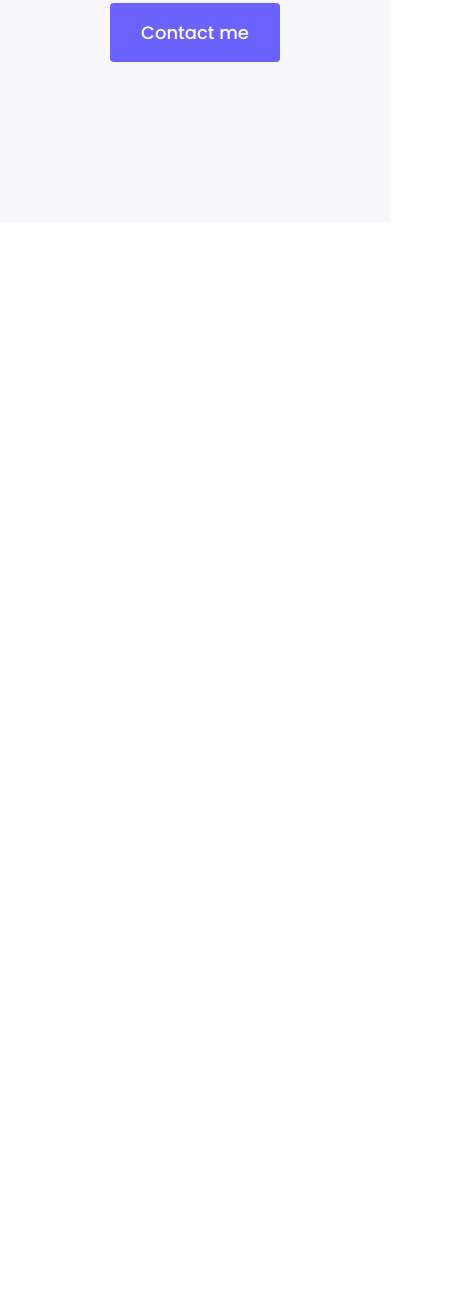
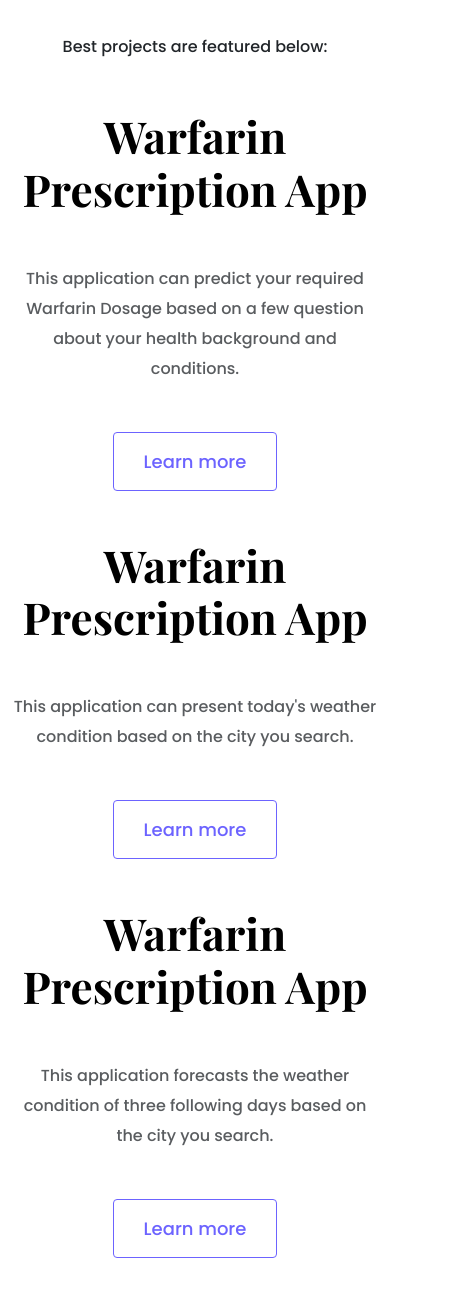
Before and after one commit to AtousaN/Responsive, a plain HTML site: page index.html in a window 390 px wide. Shown: the part 593-1890 px from the top of the page, 460 px wide, since content can reach past the window. Before the commit the page ends 844 px from the top, so only its background shows below. Drawn offline with nearby package versions, Linux system fonts and the light colour scheme.

Commit message:
Integrated homepage content design

```diff
--- a/index.html
+++ b/index.html
@@ -33,7 +33,61 @@
       <p>✋ Hello, I am</p>
       <h1>Atousa Nasertork</h1>
       <h2 class="mb-5">Front-end developer based in Iran</h2>
-      <a href="#" class="btn btn-branding">Contact me</a>
+      <div>
+        <a href="#" class="btn btn-branding">Contact me</a>
+      </div>
+    </div>
+    <p class="text-center m-5">Best projects are featured below:</p>
+    <div class="container">
+      <div class="row mb-5">
+        <div class="col d-none d-lg-block">
+          <img
+            src="images/warfarin-prescription.JPG"
+            class="img-fluid"
+            alt=""
+          />
+        </div>
+        <div class="col">
+          <div class="project-description">
+            <h2 class="mb-5">Warfarin Prescription App</h2>
+            <p class="mb-5 text-muted">
+              This application can predict your required Warfarin Dosage based
+              on a few question about your health background and conditions.
+            </p>
+            <a href="" class="btn btn-branding-outline"> Learn more </a>
+          </div>
+        </div>
+      </div>
+      <div class="row mb-5">
+        <div class="col">
+          <div class="project-description">
+            <h2 class="mb-5">Warfarin Prescription App</h2>
+            <p class="mb-5 text-muted">
+              This application can present today's weather condition based on
+              the city you search.
+            </p>
+            <a href="" class="btn btn-branding-outline"> Learn more </a>
+          </div>
+        </div>
+        <div class="col d-none d-lg-block">
+          <img src="images/weather-app.JPG" class="img-fluid" alt="" />
+        </div>
+      </div>
+      <div class="row mb-5">
+        <div class="col d-none d-lg-block">
+          <img src="images/weather-forecast.jpg" class="img-fluid" alt="" />
+        </div>
+        <div class="col">
+          <div class="project-description">
+            <h2 class="mb-5">Warfarin Prescription App</h2>
+            <p class="mb-5 text-muted">
+              This application forecasts the weather condition of three
+              following days based on the city you search.
+            </p>
+            <a href="" class="btn btn-branding-outline"> Learn more </a>
+          </div>
+        </div>
+      </div>
     </div>
   </body>
 </html>
--- a/styles/portfolio.css
+++ b/styles/portfolio.css
@@ -19,8 +19,14 @@ h1 {
     font-size: 96px;
 }
 
+h2 {
+    font-size: 64px;
+}
+
 p {
     font-weight: normal;
+    font-size: 16px;
+    line-height: 30px;
 }
 
 .hero {
@@ -51,3 +57,33 @@ p {
     line-height: 27px;
     padding: 15px 30px;
 }
+
+.btn-branding-outline {
+    color: var(--branding-color);
+    border: 1px solid var(--branding-color);
+    border-radius: 4px;
+    font-size: 18px;
+    line-height: 27px;
+    padding: 15px 30px;
+}
+
+.project-description {
+    padding: 120px 60px;
+}
+
+@media (max-width: 900px) {
+    h1 {
+        font-size: 44px;
+        line-height: 2;
+    }
+    h2 {
+        font-size: 44px;
+    }
+    .hero {
+        padding: 80px 20px;
+    }
+    .project-description {
+        padding: 0;
+        text-align: center;
+    }
+}
```
Also changed, not shown: images/warfarin-prescription.JPG (added), images/weather-app.JPG (added), images/weather-forecast.jpg (added).
